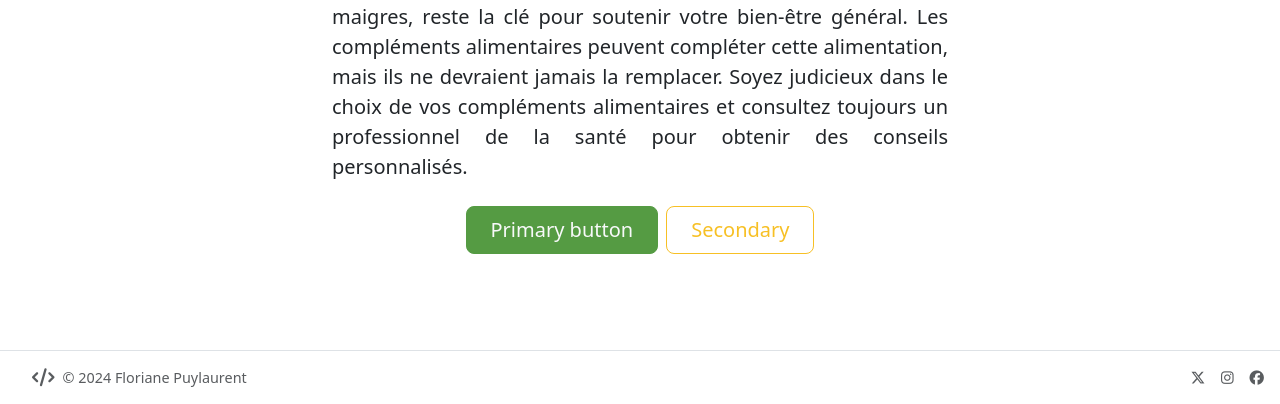
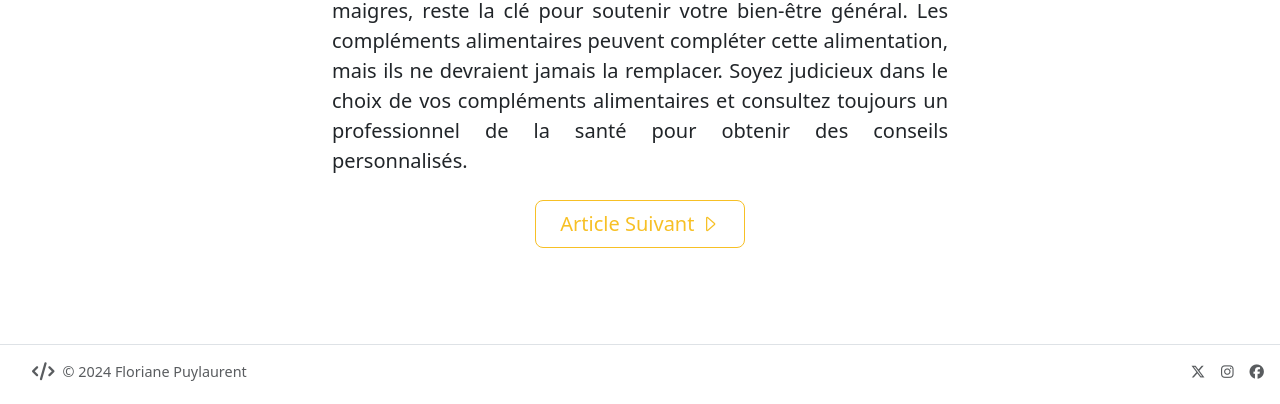
Before and after one commit to FlorianePuy/NutriTrendz, a PHP site: page /actualite.php?id=3 in a window 1280 px wide. Shown: the part 1992-2396 px from the top of the page. After the commit the page ends 2373 px from the top, so only its background shows below. Run offline with PHP 8.4, Linux system fonts and the light colour scheme; data comes from the database, SQL or seed files in the repository; some libraries are stand-ins or nearby versions.

Commit message:
(feat):meilleure navigation

```diff
--- a/actualite.php
+++ b/actualite.php
@@ -27,8 +27,19 @@
             <?= $article['content_long'];?>
         </p>
         <div class="d-grid gap-2 d-sm-flex justify-content-sm-center">
-            <button type="button" class="btn btn-primary text-light btn-lg px-4 gap-3">Primary button</button>
-            <button type="button" class="btn btn-outline-warning btn-lg px-4">Secondary</button>
+            <?php if(getArticleById($pdo,$article['id']+1)) { ?>
+            <a type="button" class="btn btn-primary text-light btn-lg" href="actualite.php?id=<?=$article['id']+1; ?>">
+                <i class="bi bi-caret-left"></i>
+                Article Précédent
+            </a>
+            <?php }
+                if(getArticleById($pdo,$article['id']-1)) {
+            ?>
+            <a type="button" class="btn btn-outline-warning btn-lg px-4" href="actualite.php?id=<?=$article['id']-1; ?>">
+                Article Suivant
+                <i class="bi bi-caret-right"></i>
+            </a>
+            <?php } ?>
         </div>
     </div>
 </div>
--- a/admin/articles.php
+++ b/admin/articles.php
@@ -40,7 +40,9 @@
     <nav aria-label="Page navigation example">
         <ul class="pagination">
             <?php for($i=1; $i <= $totalPages; $i++) {?>
-            <li class="page-item"><a class="page-link" href="articles.php?page=<?= $i; ?>"><?= $i; ?></a></li>
+            <li class="page-item">
+                <a class="page-link <?=($currentPage===$i) ? "active" : "" ?>" href="articles.php?page=<?=$i;?>"><?=$i;?></a>
+            </li>
            <?php } ?>
         </ul>
     </nav>
--- a/app/articles.php
+++ b/app/articles.php
@@ -26,7 +26,8 @@ function getArticleById(PDO $pdo, int $id):array|bool
   return $query->fetch(PDO::FETCH_ASSOC);
 }
 
-function countTotalArticles(PDO $pdo):array {
+function countTotalArticles(PDO $pdo):array
+{
     $query = $pdo->prepare("SELECT COUNT(*) as total FROM articles");
     $query ->execute();
     return $query->fetch(PDO::FETCH_ASSOC);
--- a/templates/header.php
+++ b/templates/header.php
@@ -10,19 +10,16 @@
     <link rel="stylesheet" href="lib/bootstrap/css/bootstrap.min.css">
     <link rel="stylesheet" href="assets/css/override-bootstrap.css">
     <link rel="icon" type="image/svg" sizes="32x32" href="assets/img/NutriTrendz-logo-removedBG.svg">
+    <link rel="stylesheet" href="https://cdn.jsdelivr.net/npm/bootstrap-icons@1.11.3/font/bootstrap-icons.min.css">
     <meta name="description" content="<?= $mainMenu[$currentPage]['meta_description']?>">
     <title><?= $mainMenu[$currentPage]['head_title'] ?></title>
 </head>
 <body>
-<header class="d-flex flex-wrap align-items-center justify-content-center justify-content-md-between mb-4 px-2
-border-bottom">
-    <div class="col-md-3 mb-2 mb-md-0">
-        <a href="<?= array_key_first($mainMenu)?>" class="d-inline-flex link-body-emphasis text-decoration-none">
+<header class="d-flex flex-wrap align-items-center mb-4 px-2 border-bottom">
+        <a href="<?= array_key_first($mainMenu)?>" class="w-25 d-inline-flex">
             <img class="w-25" src="assets/img/NutriTrendz-logo-removedBG.png" alt="logo du blog">
         </a>
-    </div>
-
-    <ul class="nav col-12 col-md-auto mb-2 justify-content-center mb-md-0 nav-pills">
+        <ul class="nav col-12 col-md-auto mb-2 justify-content-center mb-md-0 nav-pills mx-auto">
             <?php foreach ($mainMenu as $key=>$pageInfos) {
                 if(!array_key_exists('exclude',$pageInfos)){ ?>
                 <li><a href="<?= $key;?>" class="nav-link px-2 link-primary
@@ -34,9 +31,18 @@ border-bottom">
             } ?>
         </ul>
 
-    <div class="col-md-3 text-end">
+    <div class="text-end">
         <?php if(isset($_SESSION["user"])) { ?>
-            <a href="logout.php" type="button" class="btn btn-warning text-light">Déconnexion</a>
+            <a href="logout.php" type="button" class="btn btn-warning text-light">
+                <i class="bi bi-power"></i>
+                Déconnexion
+            </a>
+            <?php if($_SESSION["user"]["role"]==="admin") { ?>
+            <a href="admin/index.php" type="button" class="btn btn-outline-warning me-2">
+                <i class="bi bi-speedometer2"></i>
+                Administration
+            </a>
+            <?php } ?>
         <?php }else { ?>
             <a href="login.php" type="button" class="btn btn-outline-warning me-2">Login</a>
         <?php } ?>
```
Also changed, not shown: admin/index.php (+5 -2 lines), admin/templates/header.php (+5 -4 lines), index.php (line endings or trailing spaces). Lines whose indentation alone changed are shown as unchanged.
